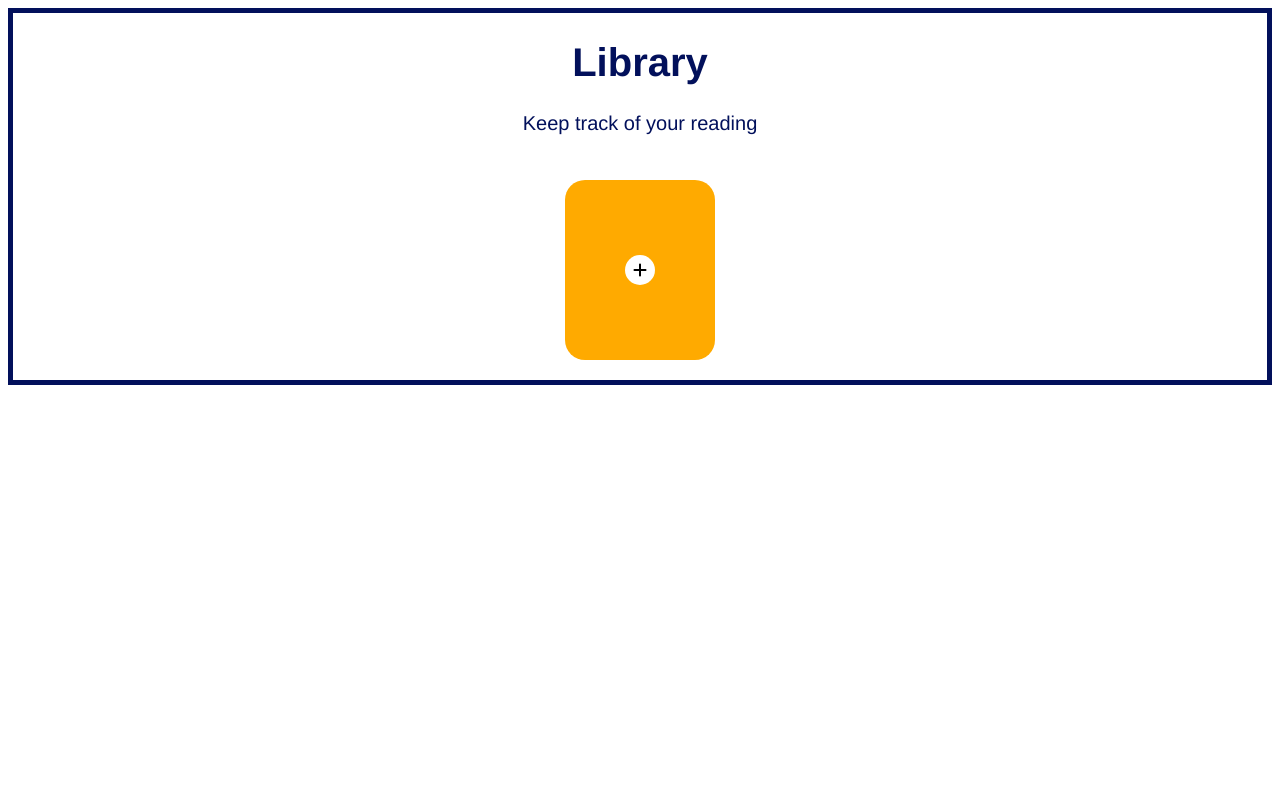
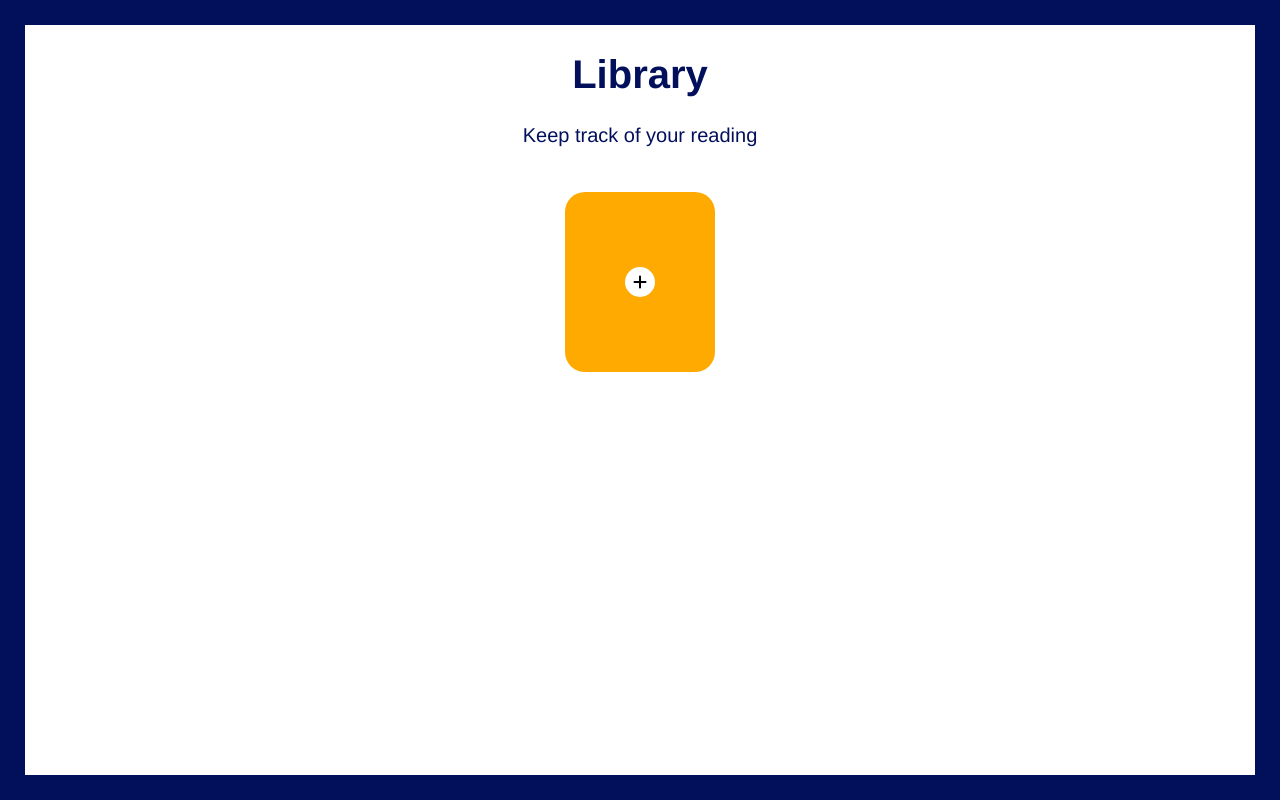
Before and after one commit to CodeSurfer3022/Library-3, a plain HTML site: page index.html in a window 1280 px wide. Drawn offline with Linux system fonts and the light colour scheme; no server answers.

Commit message:
style header and add a beautiful border around the page

```diff
--- a/stylesheets/styles.css
+++ b/stylesheets/styles.css
@@ -1,7 +1,12 @@
+html {
+    min-height: 100vh;
+    border: 25px solid #02105b;
+}
+
 body {
     font-family: "Helvetica Neue", sans-serif;
-    border: 5px solid #02105b;
 }
+
 main {
     display: flex;
     flex-wrap: wrap;
```
